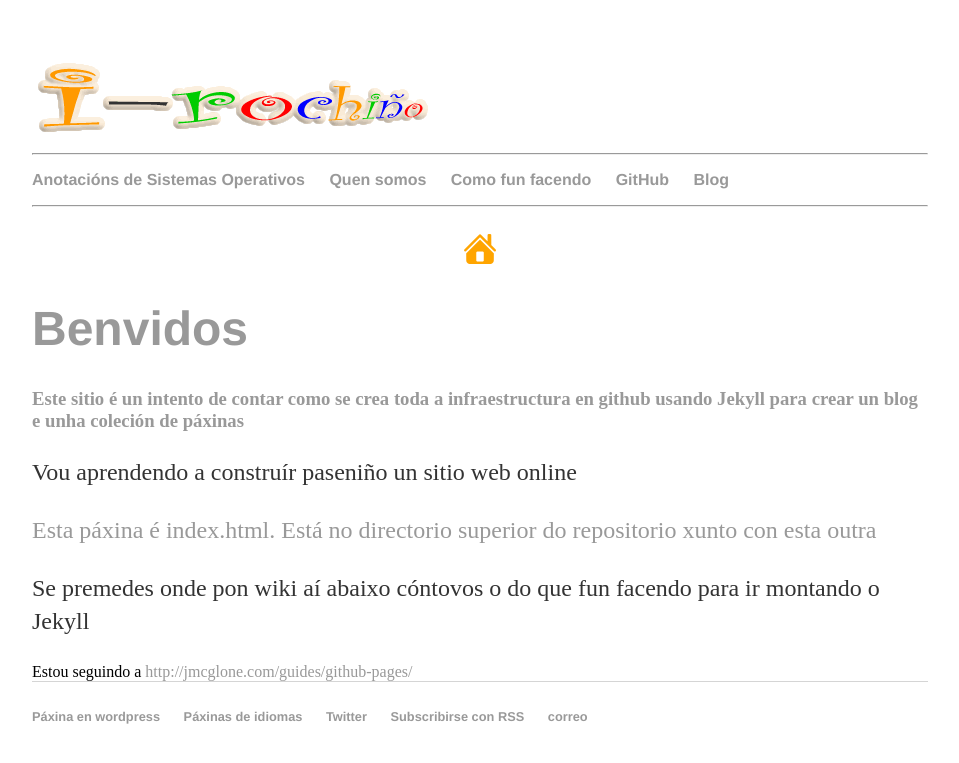
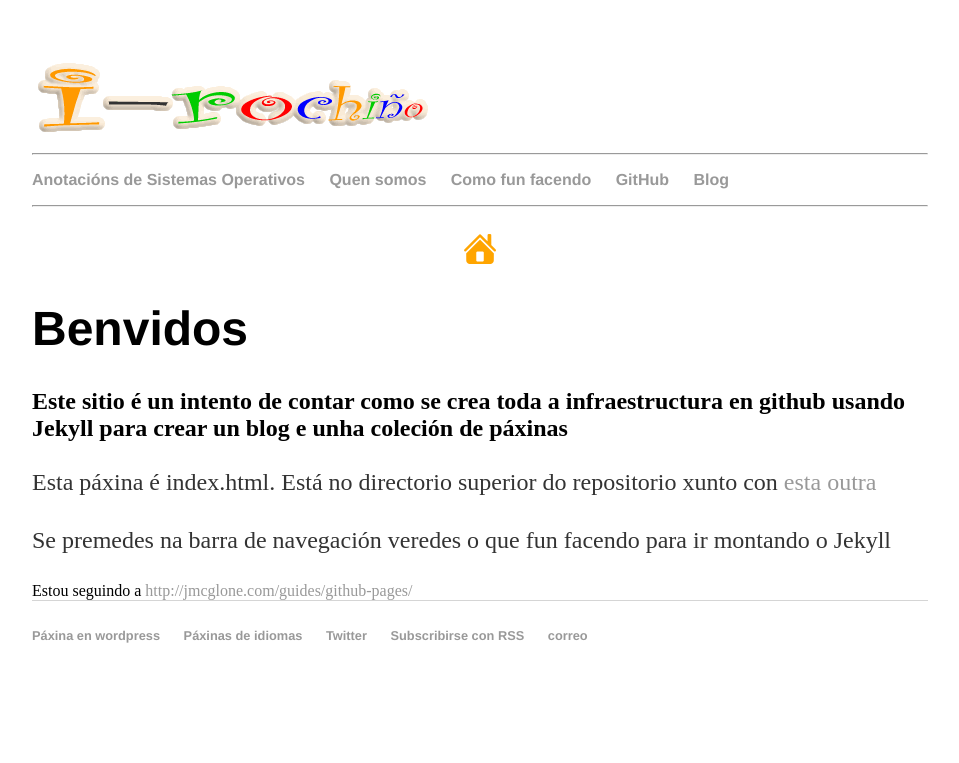
Before and after one commit to irocho/irocho.github.io, a Jekyll site: the page built from index.html, in a window 1280 px wide. Shown: the top 763 px of the page, without its empty margins (160-1119 px from the left). Built offline with Jekyll 4.4.1, drawn with Linux system fonts in a browser that asks for light colours.

Commit message:
mellorada a portada

```diff
--- a/_layouts/default.html
+++ b/_layouts/default.html
@@ -11,7 +11,7 @@
 		<hr>
 		<nav>
     		<ul>
-						<li><a href="/som">Anotacións de Sistemas Operativos </a></li>
+						<li><a href="./som.html">Anotacións de Sistemas Operativos </a></li>
 						<li><a href="/about">Quen somos</a></li>
 						<li><a href="https://github.com/irocho/irocho.github.io/wiki">Como fun facendo</a></li>
 						<li><a href="https://github.com/irocho">GitHub</a></li>
@@ -29,8 +29,9 @@
 								</a>
 					{% endif %}
 					&nbsp;&nbsp;
-					<a href="http://irocho.github.io/som">
+					<a href="./index.html">
 							<img src="/imaxes/home-xxl.png" style="width:32px;height:32px;border:0;" alt="" />
+						</a>
 					&nbsp;&nbsp;
 					{% if page.next %}
 					  <a href="{{  site.baseurl }}{{  page.next.url }}">
--- a/index.html
+++ b/index.html
@@ -3,15 +3,16 @@
 title: i-rochiño
 ---
 
-    		<div class="blurb">
-        		<h1>Benvidos </h1>
-        		<h3>Este sitio é un intento de contar como se crea toda a infraestructura en github usando Jekyll para crear un blog e unha coleción de páxinas</h3>
+<div class="blurb">
+		<h1>Benvidos </h1>
+		<h2>Este sitio é un intento de contar como se crea toda a infraestructura en github usando Jekyll para crear un blog e unha coleción de páxinas</h2>
 
-				<p> Vou aprendendo a construír paseniño un sitio web online</p>
-				<p> Esta páxina é index.html. Está no directorio superior do repositorio xunto con
-				<a href="probaChorra.html">esta outra</a> </p>
+    <p> Esta páxina é index.html. Está no directorio superior do repositorio xunto con
+    <a href="probaChorra.html">esta outra</a> </p>
 
-				<p> Se premedes onde pon wiki aí abaixo cóntovos o do que fun facendo para ir montando o Jekyll</p>
+    <p> Se premedes na barra de navegación veredes o que fun facendo para ir montando o Jekyll</p>
 
-				Estou seguindo a <a href="http://jmcglone.com/guides/github-pages/"> http://jmcglone.com/guides/github-pages/</a>
-		</div><!-- /.blurb -->
+    Estou seguindo a <a href="http://jmcglone.com/guides/github-pages/">
+      http://jmcglone.com/guides/github-pages/</a>
+
+</div><!-- /.blurb -->
--- a/som.html
+++ b/som.html
@@ -2,7 +2,7 @@
 layout: page
 title: som
 ---
-ïndice de anotacións de sistemas operativos
+# Índice de anotacións de sistemas operativos
 
 {% for som in site.som %}
 	<div class="som">
```
